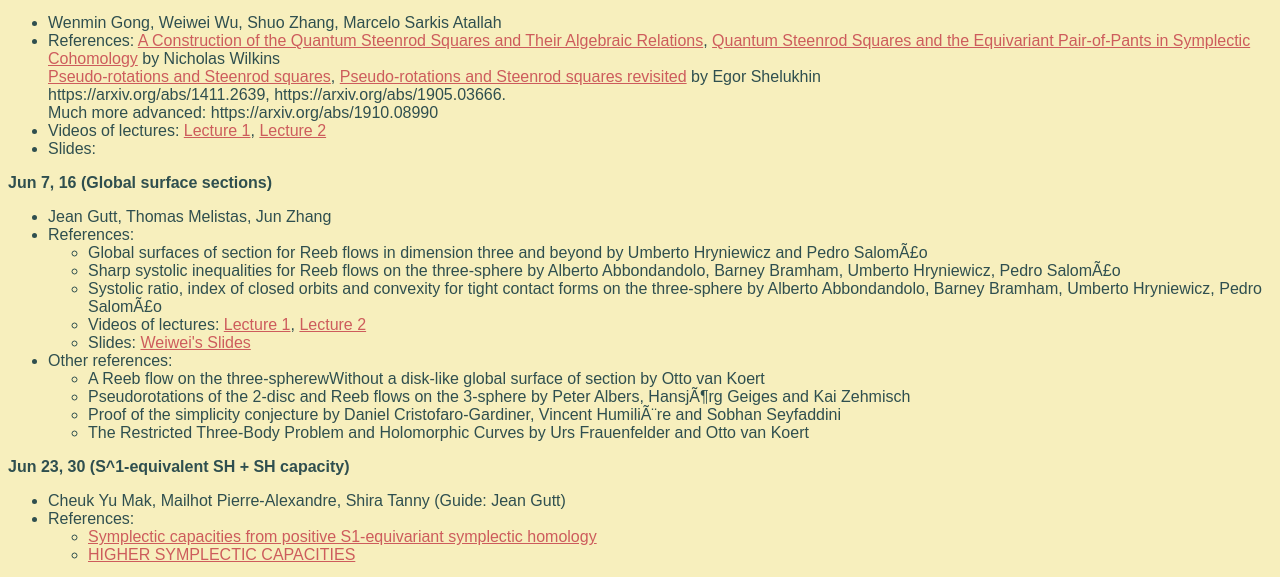
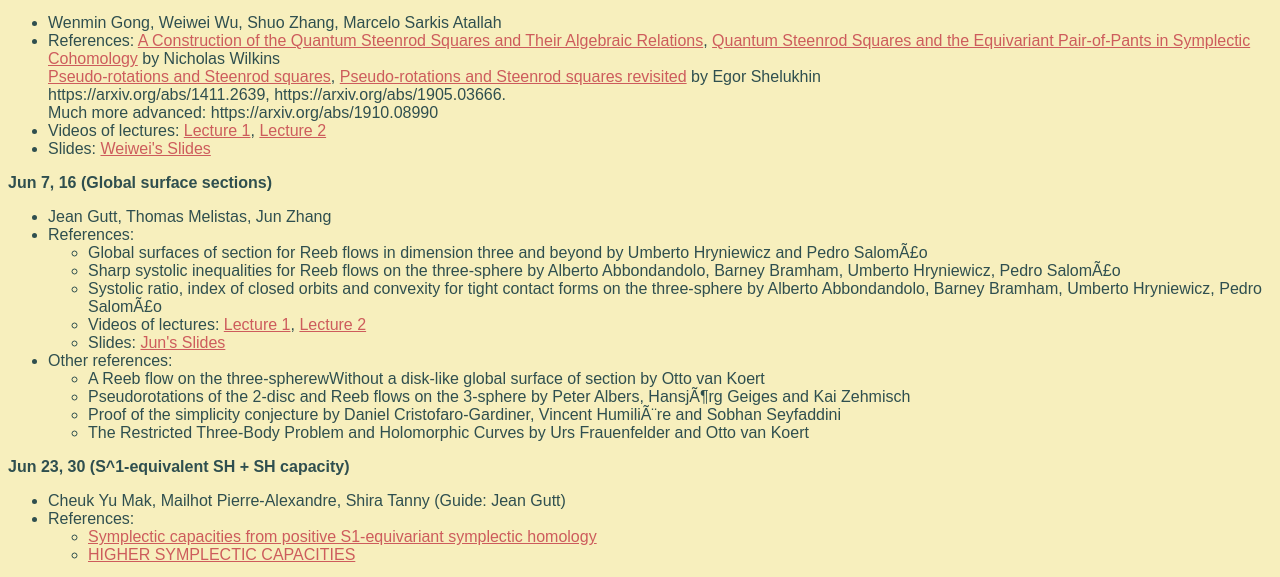
Before and after one commit to weiweiwu-math/weiweiwu-math.github.io, a plain HTML site: page ZoomSeminar-2020.html in a window 1280 px wide. Shown: the part 221-798 px from the top of the page. Drawn offline with Linux system fonts and the light colour scheme.

Commit message:
Update ZoomSeminar-2020.html

```diff
--- a/ZoomSeminar-2020.html
+++ b/ZoomSeminar-2020.html
@@ -33,7 +33,7 @@ Password: 357917 </b></h1>
  https://arxiv.org/abs/1411.2639, https://arxiv.org/abs/1905.03666. </br>
    Much more advanced: https://arxiv.org/abs/1910.08990
  <li>Videos of lectures: <a href="https://youtu.be/fxC1jxvzeOU">Lecture 1</a>, <a href="https://youtu.be/OsBGa9AHznM">Lecture 2</a></br>
- <li>Slides:
+ <li>Slides: <a href="More on Steenrod squares via Morse theory.pdf"> Weiwei's Slides</a>
    </ul>
 
 <b>Jun 7, 16 (Global surface sections)</b>
@@ -45,7 +45,7 @@ Password: 357917 </b></h1>
    <li> Sharp systolic inequalities for Reeb flows on the three-sphere by Alberto Abbondandolo, Barney Bramham, Umberto Hryniewicz, Pedro Salomão </br>
    <li> Systolic ratio, index of closed orbits and convexity for tight contact forms on the three-sphere by Alberto Abbondandolo, Barney Bramham, Umberto Hryniewicz, Pedro Salomão </br>
    <li>Videos of lectures: <a href="https://youtu.be/CkNiWx7Kip0">Lecture 1</a>, <a href="https://youtu.be/yvNd5JS04lE">Lecture 2</a></br>
- <li>Slides: <a href="stabiliyTalk_Umass.pdf"> Weiwei's Slides</a>
+ <li>Slides: <a href="Global surface of section and Hamiltonian dynamics on 2-disk_Jun Zhang.pdf"> Jun's Slides</a>
 </ul>
 
 <li>Other references:</br>
```
